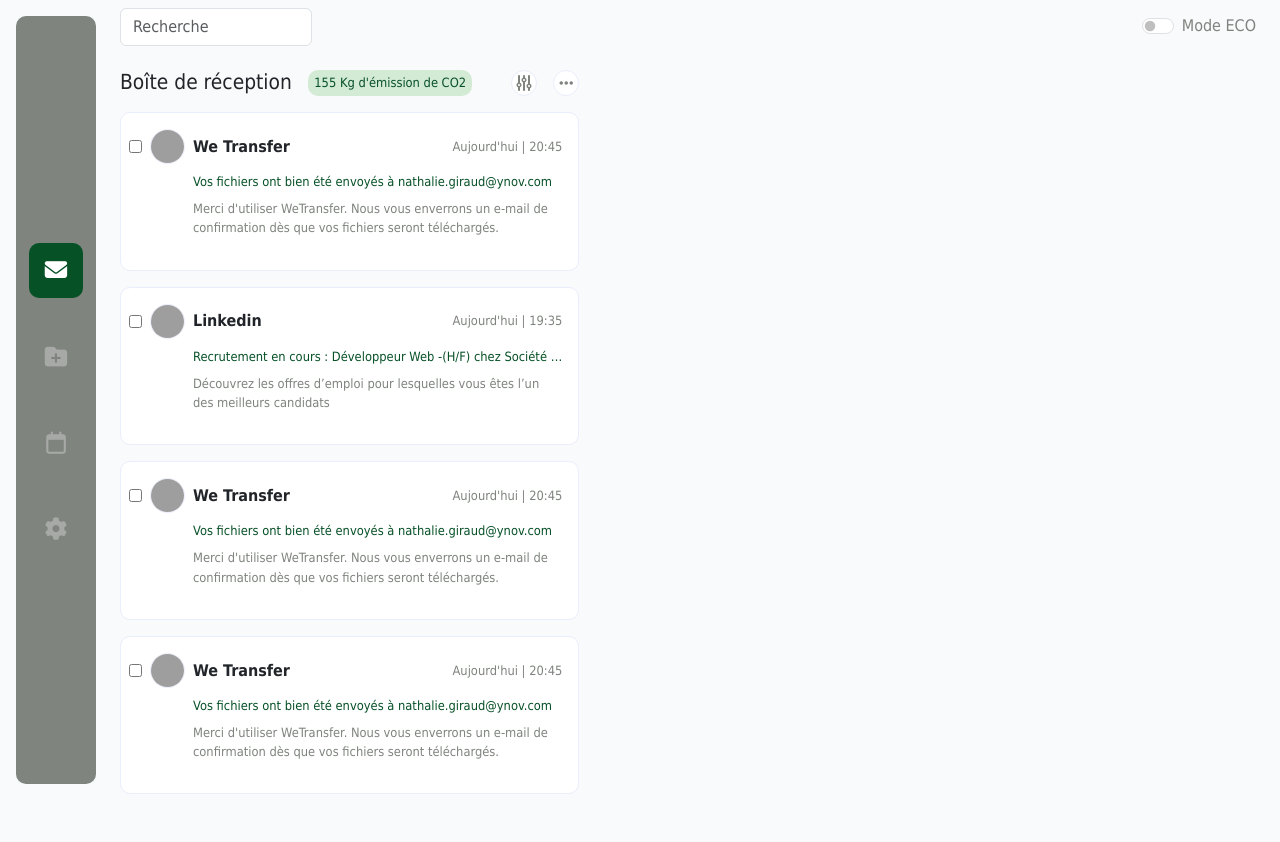
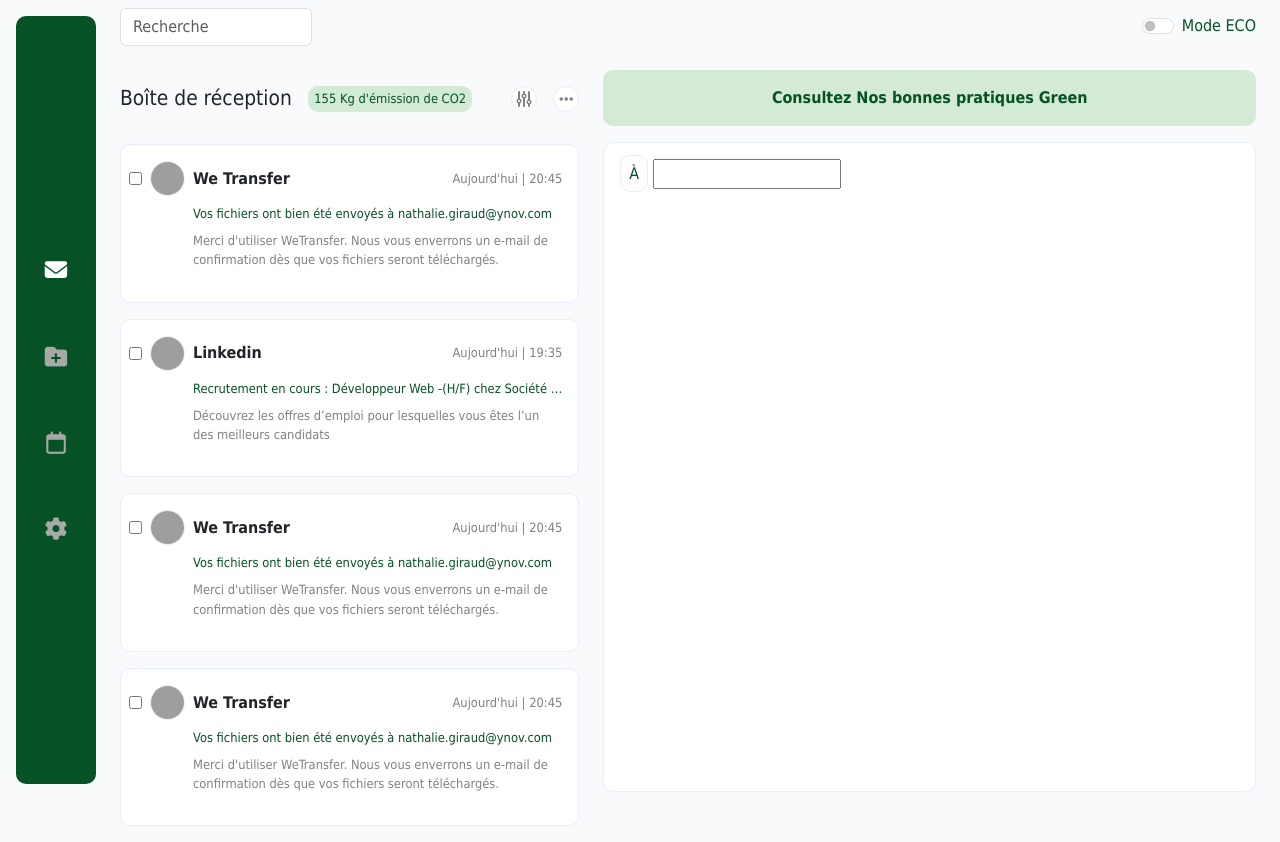
Before and after one commit to elea77/greenIT-maileen, a plain HTML site: page index.html in a window 1280 px wide. Before the commit the page ends 810 px from the top, so only its background shows below. Drawn offline with nearby package versions, Linux system fonts and the light colour scheme; grey boxes are pictures that could not be loaded; a web font is replaced by a local one.

Commit message:
avancement

```diff
--- a/assets/scss/colors.scss
+++ b/assets/scss/colors.scss
@@ -6,14 +6,25 @@ $secondary-grey: #F9FAFC;
 
 .bg-green {
     background-color: $primary-green;
+    transition: 0.3s;
 }
 
 .text-color {
     color: $primary-green;
+    transition: 0.3s;
 }
 
 .bg-grey {
     background-color: $primary-grey;
+    transition: 0.3s;
+}
+
+.bg-green-opacity {
+    background-color: rgba($color: $secondary-green, $alpha: 0.2);
+}
+
+.bg-grey-opacity {
+    background-color: rgba($color: $secondary-grey, $alpha: 0.2);
 }
 
 .ecomode {
@@ -26,4 +37,11 @@ $secondary-grey: #F9FAFC;
     .text-color {
         color: $primary-grey;
     }
+    .bg-green-opacity {
+        background-color: rgba($color: $primary-grey, $alpha: 0.2);
+    }
+
+    .bg-grey-opacity {
+        background-color: rgba($color: $secondary-green, $alpha: 0.2);
+    }
 }
--- a/assets/scss/style.scss
+++ b/assets/scss/style.scss
@@ -53,8 +53,6 @@ body {
                             font-size: 1.3rem;
                         }
                         span {
-                            color: $primary-green;
-                            background-color: rgba($color: $secondary-green, $alpha: 0.2);
                             border-radius: 10px;
                             padding: 0.2rem 0.4rem;
                             font-size: 0.8rem;
@@ -101,7 +99,6 @@ body {
                             }
                             & > .object {
                                 margin-left: 4rem;
-                                color: $primary-green;
                                 font-size: 0.8rem;
                                 white-space: nowrap;
                                 overflow: hidden;
@@ -116,7 +113,22 @@ body {
                     }
                 }
                 .mail {
-
+                    .recommandation {
+                        border-radius: 10px;
+                        font-weight: bold;
+                    }
+                    .write-mail {
+                        border: 1px solid #EAEDFB;
+                        height: calc(100vh - 150px);
+                        border-radius: 10px;
+                        background-color: white;
+                        .destinataires {
+                            span {
+                                border: 1px solid #EAEDFB;
+                                border-radius: 10px;
+                            }
+                        }
+                    }
                 }
             }
         }
--- a/index.html
+++ b/index.html
@@ -12,7 +12,7 @@
         <title>Maileen</title>
     </head>
     <body>
-        <div id="main" class="container-fluid ecomode">
+        <div id="main" class="container-fluid">
             <div class="sidebar bg-green m-3 p-2">
                 <!-- <i class="fa-regular fa-bars-sort"></i> -->
                 <ul class="nav d-flex p-0">
@@ -49,10 +49,10 @@
                 </nav>
                 <div class="inbox row">
                     <div class="listing col-5">
-                        <div class="inbox__header d-flex mb-3">
+                        <div class="inbox__header d-flex py-3 mb-3">
                             <div class="d-flex">
                                 <h1 class="mb-0 me-3">Boîte de réception</h1>
-                                <span>155 Kg d'émission de CO2</span>
+                                <span class="text-color bg-green-opacity">155 Kg d'émission de CO2</span>
                             </div>
                             <div class="d-flex">
                                 <i class="fa-solid fa-sliders d-flex me-3"></i>
@@ -67,7 +67,7 @@
                                     <h2 class="m-0">We Transfer</h2>
                                     <span class="date">Aujourd'hui | 20:45</span>
                                 </div>
-                                <p class="object mb-2">
+                                <p class="object text-color mb-2">
                                     Vos fichiers ont bien été envoyés à nathalie.giraud@ynov.com
                                 </p>
                                 <p class="content">
@@ -81,7 +81,7 @@
                                     <h2 class="m-0">Linkedin</h2>
                                     <span class="date">Aujourd'hui | 19:35</span>
                                 </div>
-                                <p class="object mb-2">
+                                <p class="object text-color mb-2">
                                     Recrutement en cours : Développeur Web -(H/F) chez Société Générale et plus encore
                                 </p>
                                 <p class="content">
@@ -95,7 +95,7 @@
                                     <h2 class="m-0">We Transfer</h2>
                                     <span class="date">Aujourd'hui | 20:45</span>
                                 </div>
-                                <p class="object mb-2">
+                                <p class="object text-color mb-2">
                                     Vos fichiers ont bien été envoyés à nathalie.giraud@ynov.com
                                 </p>
                                 <p class="content">
@@ -109,7 +109,7 @@
                                     <h2 class="m-0">We Transfer</h2>
                                     <span class="date">Aujourd'hui | 20:45</span>
                                 </div>
-                                <p class="object mb-2">
+                                <p class="object text-color mb-2">
                                     Vos fichiers ont bien été envoyés à nathalie.giraud@ynov.com
                                 </p>
                                 <p class="content">
@@ -119,8 +119,14 @@
                         </div>
                     </div>
                     <div class="mail col-7">
-                        <div class="recommandation">
-
+                        <div class="recommandation text-color bg-green-opacity p-3 text-center mb-3">
+                            Consultez Nos bonnes pratiques Green
+                        </div>
+                        <div class="write-mail">
+                            <div class="destinataires p-3">
+                                <span class="text-color bg-grey-opacity p-2">À</span>
+                                <input type="text" name="" id="">
+                            </div>
                         </div>
                     </div>
                 </div>
```
Also changed, not shown: assets/css/style.css, assets/css/style.min.css, 1 other file.
